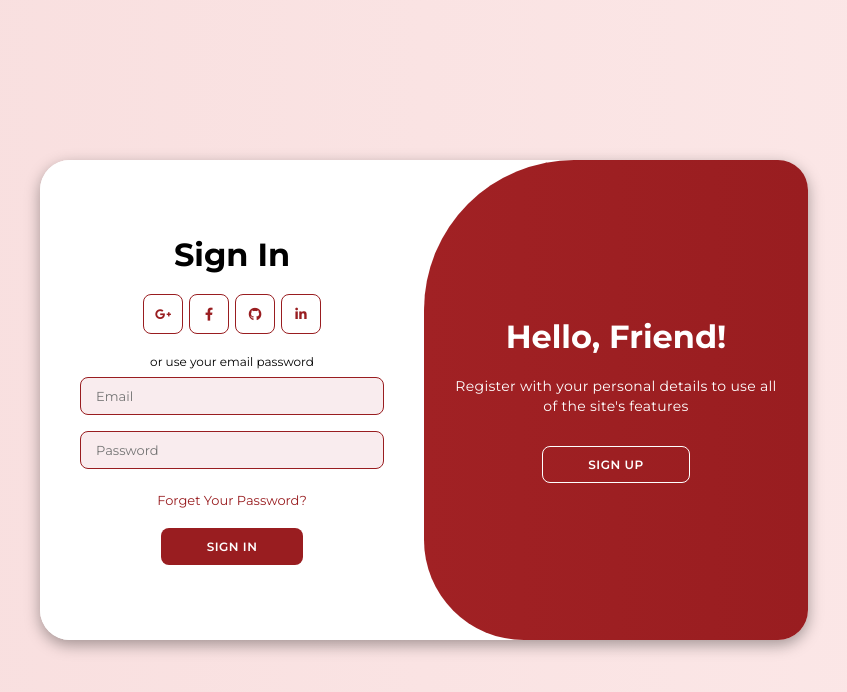
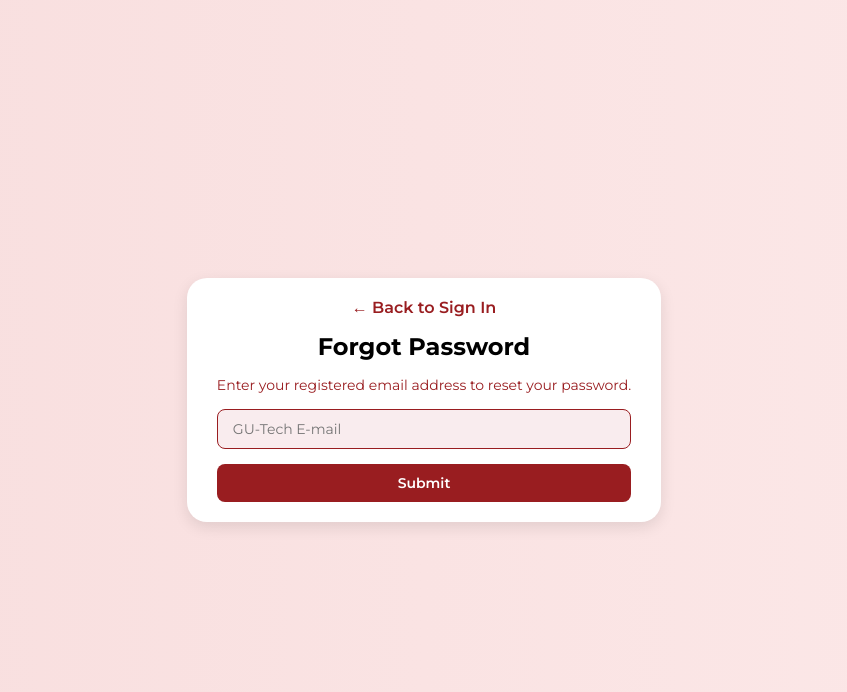
Before and after one commit to ZohaMobin/gutech-studentportal, a React (Create React App) app: page /forgot-password in a window 1280 px wide. Shown: the top 692 px of the page, without its empty margins (216-1063 px from the left). Built offline with nearby package versions, Linux system fonts and the light colour scheme.

Commit message:
forgot password added

```diff
--- a/package.json
+++ b/package.json
@@ -6,6 +6,7 @@
     "cra-template": "1.2.0",
     "react": "^18.3.1",
     "react-dom": "^18.3.1",
+    "react-router-dom": "^6.28.1",
     "react-scripts": "5.0.1"
   },
   "scripts": {
--- a/src/App.js
+++ b/src/App.js
@@ -1,12 +1,18 @@
 import React from 'react';
-import Signup from './Pages/Signup/Signup'; // Ensure the path to Signup.js is correct
+import { BrowserRouter as Router, Route, Routes } from 'react-router-dom';
+import Signup from './Pages/Signup/Signup';
+import ForgotPassword from './Pages/Signup/ForgotPassword';
 
-function App() {
+
+const App = () => {
   return (
-    <div>
-      <Signup />
-    </div>
+    <Router>
+      <Routes>
+        <Route path="/" element={<Signup />} />
+        <Route path="/forgot-password" element={<ForgotPassword />} />
+      </Routes>
+    </Router>
   );
-}
+};
 
 export default App;
--- /dev/null
+++ b/src/Pages/Signup/ForgotPassword.css
@@ -0,0 +1,96 @@
+@import url('https://fonts.googleapis.com/css2?family=Montserrat:wght@300;400;500;600;700&display=swap');
+
+/* Reset and Base Styles */
+* {
+  margin: 0;
+  padding: 0;
+  box-sizing: border-box;
+  font-family: 'Montserrat', sans-serif;
+}
+
+body {
+  background-color: #f8e0e0;
+  background: linear-gradient(to right, #f8dede, #fce8e8);
+  display: flex;
+  align-items: center;
+  justify-content: center;
+  flex-direction: column;
+  height: 100vh;
+}
+
+/* Forgot Password Container */
+.forgot-password-container {
+  width: 100%;
+  max-width: 500px; /* Compact form width */
+  padding: 20px 30px; /* Compact padding */
+  border-radius: 20px;
+  box-shadow: 0 5px 15px rgba(0, 0, 0, 0.1);
+  background: #fff;
+  text-align: center;
+}
+
+/* Header and Paragraph Styles */
+.forgot-password-container h1 {
+  font-size: 24px;
+  margin-bottom: 15px;
+}
+
+.forgot-password-container p {
+  font-size: 14px;
+  color: #991D20;
+  margin-bottom: 15px; /* Reduced spacing */
+}
+
+/* Input Field */
+.forgot-password-container input {
+  width: 100%;
+  margin-bottom: 15px;
+  padding: 10px 15px;
+  font-size: 14px;
+  border: 1px solid #991D20;
+  border-radius: 8px;
+  background-color: #f9ecee;
+  outline: none;
+  transition: border-color 0.3s ease, box-shadow 0.3s ease;
+}
+
+.forgot-password-container input:focus {
+  border-color: #b52427;
+  box-shadow: 0 0 5px rgba(153, 29, 32, 0.5);
+}
+
+/* Submit Button */
+.forgot-password-container button[type="button"] {
+  width: 100%;
+  padding: 10px;
+  font-size: 14px;
+  font-weight: 600;
+  color: #fff;
+  background-color: #991D20;
+  border: none;
+  border-radius: 8px;
+  cursor: pointer;
+  transition: background-color 0.3s ease;
+}
+
+.forgot-password-container button[type="button"]:hover {
+  background-color: #b52427;
+}
+
+/* Back Button */
+.back-button {
+  background: none;
+  border: none;
+  color: #991D20;
+  font-size: 16px;
+  font-weight: 600;
+  cursor: pointer;
+  margin-bottom: 15px; /* Adjusted spacing */
+  text-align: left;
+  transition: all 0.3s ease-in-out;
+}
+
+.back-button:hover {
+  color: #b52427;
+  transform: translateX(-3px); /* Smooth hover effect */
+}
--- /dev/null
+++ b/src/Pages/Signup/ForgotPassword.js
@@ -0,0 +1,27 @@
+import React from 'react';
+import { useNavigate } from 'react-router-dom';
+import './ForgotPassword.css'; // Import the dedicated CSS file
+
+const ForgotPassword = () => {
+  const navigate = useNavigate();
+
+  return (
+    <div className="forgot-password-container">
+      {/* Back Button */}
+      <button
+        className="back-button"
+        onClick={() => navigate('/')}
+      >
+        ← Back to Sign In
+      </button>
+
+      {/* Forgot Password Form */}
+      <h1>Forgot Password</h1>
+      <p>Enter your registered email address to reset your password.</p>
+      <input type="email" placeholder="GU-Tech E-mail" />
+      <button type="button">Submit</button>
+    </div>
+  );
+};
+
+export default ForgotPassword;
--- a/src/Pages/Signup/Signup.css
+++ b/src/Pages/Signup/Signup.css
@@ -32,7 +32,7 @@ body {
   font-size: 14px;
   line-height: 20px;
   letter-spacing: 0.3px;
-  margin: 20px 0;
+  margin: 30px 0;
 }
 
 .container span {
@@ -109,6 +109,11 @@ body {
   z-index: 2;
 }
 
+.ss{
+  margin-top: 15px;
+  margin-bottom: 20px;
+}
+
 .container.active .sign-in {
   transform: translateX(100%);
 }
@@ -136,28 +141,6 @@ body {
     opacity: 1;
     z-index: 5;
   }
-}
-
-.social-icons {
-  margin: 20px 0;
-}
-
-.social-icons a {
-  border: 1px solid #991D20;
-  border-radius: 20%;
-  display: inline-flex;
-  justify-content: center;
-  align-items: center;
-  margin: 0 3px;
-  width: 40px;
-  height: 40px;
-  color: #991D20;
-  transition: background-color 0.3s ease, color 0.3s ease;
-}
-
-.social-icons a:hover {
-  background-color: #991D20;
-  color: #fff;
 }
 
 .toggle-container {
@@ -225,3 +208,71 @@ body {
 .container.active .toggle-right {
   transform: translateX(200%);
 }
+
+
+/* Forgot Password container adjustments */
+
+.forgot-password-container {
+  width: 100%;
+  max-width: 600px; /* Restrict form width */
+  padding: 30px 20px; /* Compact padding */
+  border-radius: 20px;
+  box-shadow: 0 5px 15px rgba(0, 0, 0, 0.1);
+  background: #fff;
+  text-align: center;
+}
+
+/* Update spacing for elements inside the container */
+.forgot-password-container p {
+  margin: 10px 0 20px; /* Reduce vertical spacing for compactness */
+  color: #991D20;
+  font-size: 14px;
+}
+
+.forgot-password-container input {
+  width: 100%;
+  margin-bottom: 10px; /* Reduce spacing below the input */
+  padding: 10px 15px;
+  font-size: 14px;
+  border: 1px solid #991D20;
+  border-radius: 8px;
+  outline: none;
+  background-color: #f9ecee;
+  transition: border-color 0.3s ease, box-shadow 0.3s ease;
+}
+
+.forgot-password-container button[type="button"] {
+  width: 100%; /* Ensure button takes full width */
+  padding: 12px;
+  font-size: 14px;
+  font-weight: 600;
+  color: #fff;
+  background-color: #991D20;
+  border: none;
+  border-radius: 8px;
+  cursor: pointer;
+  transition: background-color 0.3s ease;
+  margin-bottom: 0; /* Remove bottom margin */
+}
+
+.forgot-password-container button[type="button"]:hover {
+  background-color: #b52427; /* Slightly lighter red for hover */
+}
+
+/* Back button styles */
+.back-button {
+  background: none;
+  border: none;
+  color: #991D20;
+  font-size: 16px;
+  font-weight: 600;
+  cursor: pointer;
+  margin-bottom: 10px; /* Reduce margin below the back button */
+  text-align: left;
+  transition: all 0.3s ease-in-out;
+}
+
+.back-button:hover {
+  color: #b52427;
+  transform: translateX(-3px); /* Smooth leftward motion on hover */
+}
--- a/src/Pages/Signup/Signup.js
+++ b/src/Pages/Signup/Signup.js
@@ -1,4 +1,5 @@
 import React, { useState } from 'react';
+import { Link } from 'react-router-dom';
 import './Signup.css';
 
 const Signup = () => {
@@ -9,17 +10,10 @@ const Signup = () => {
       {/* Sign Up Form */}
       <div className="form-container sign-up">
         <form>
-          <h1>Create Account</h1>
-          <div className="social-icons">
-            <a href="#" className="icon"><i className="fa-brands fa-google-plus-g"></i></a>
-            <a href="#" className="icon"><i className="fa-brands fa-facebook-f"></i></a>
-            <a href="#" className="icon"><i className="fa-brands fa-github"></i></a>
-            <a href="#" className="icon"><i className="fa-brands fa-linkedin-in"></i></a>
-          </div>
-          <span>or use your email for registration</span>
+          <h1 className="ss">Create Account</h1>
           <input type="text" placeholder="Name" />
-          <input type="email" placeholder="Email" />
-          <input type="password" placeholder="Password" />
+          <input type="email" placeholder="GU-Tech E-mail" />
+          <input type="password" placeholder="Roll-No" />
           <button type="button">Sign Up</button>
         </form>
       </div>
@@ -27,17 +21,10 @@ const Signup = () => {
       {/* Sign In Form */}
       <div className="form-container sign-in">
         <form>
-          <h1>Sign In</h1>
-          <div className="social-icons">
-            <a href="#" className="icon"><i className="fa-brands fa-google-plus-g"></i></a>
-            <a href="#" className="icon"><i className="fa-brands fa-facebook-f"></i></a>
-            <a href="#" className="icon"><i className="fa-brands fa-github"></i></a>
-            <a href="#" className="icon"><i className="fa-brands fa-linkedin-in"></i></a>
-          </div>
-          <span>or use your email password</span>
-          <input type="email" placeholder="Email" />
+          <h1 className="ss">Sign In</h1>
+          <input type="email" placeholder="Email or Roll-No" />
           <input type="password" placeholder="Password" />
-          <a href="#">Forget Your Password?</a>
+          <Link to="/forgot-password">Forget Your Password?</Link>
           <button type="button">Sign In</button>
         </form>
       </div>
@@ -48,12 +35,16 @@ const Signup = () => {
           <div className="toggle-panel toggle-left">
             <h1>Welcome Back!</h1>
             <p>Enter your personal details to use all of the site's features</p>
-            <button className="hidden" onClick={() => setIsActive(false)}>Sign In</button>
+            <button className="hidden" onClick={() => setIsActive(false)}>
+              Sign In
+            </button>
           </div>
           <div className="toggle-panel toggle-right">
-            <h1>Hello, Friend!</h1>
+            <h1>Hello, Friend</h1>
             <p>Register with your personal details to use all of the site's features</p>
-            <button className="hidden" onClick={() => setIsActive(true)}>Sign Up</button>
+            <button className="hidden" onClick={() => setIsActive(true)}>
+              Sign Up
+            </button>
           </div>
         </div>
       </div>
```
Also changed, not shown: 1 other file (tests, documents, lock files or other folders).
